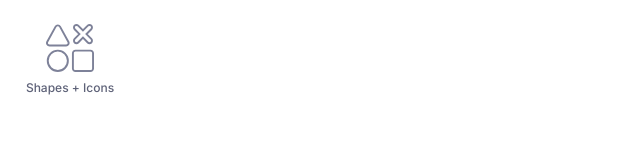
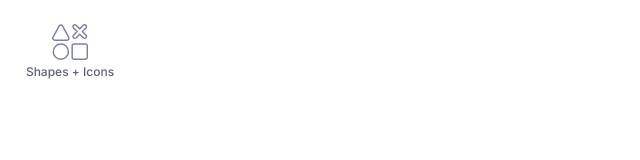
Before and after one commit to strawberigirl/strawberigirl.github.io, a plain HTML site: page index.html in a window 1280 px wide. Shown: the whole page, without its empty margins (0-640 px from the left). Drawn offline with Linux system fonts and the light colour scheme.

Commit message:
Size Edits

```diff
--- a/styles.css
+++ b/styles.css
@@ -21,12 +21,12 @@ body {
   transition: background-color 0.2s ease;
   width: 100%;
   max-width: 108px;
-  gap: 8px;
+  gap: 4px;
 }
 
 .toolbar-button .toolbar-button__icon {
-  width: 48px;
-  height: 48px;
+  width: 36px;
+  height: 36px;
   stroke: #7E8299;
   fill: none;
 }
```
